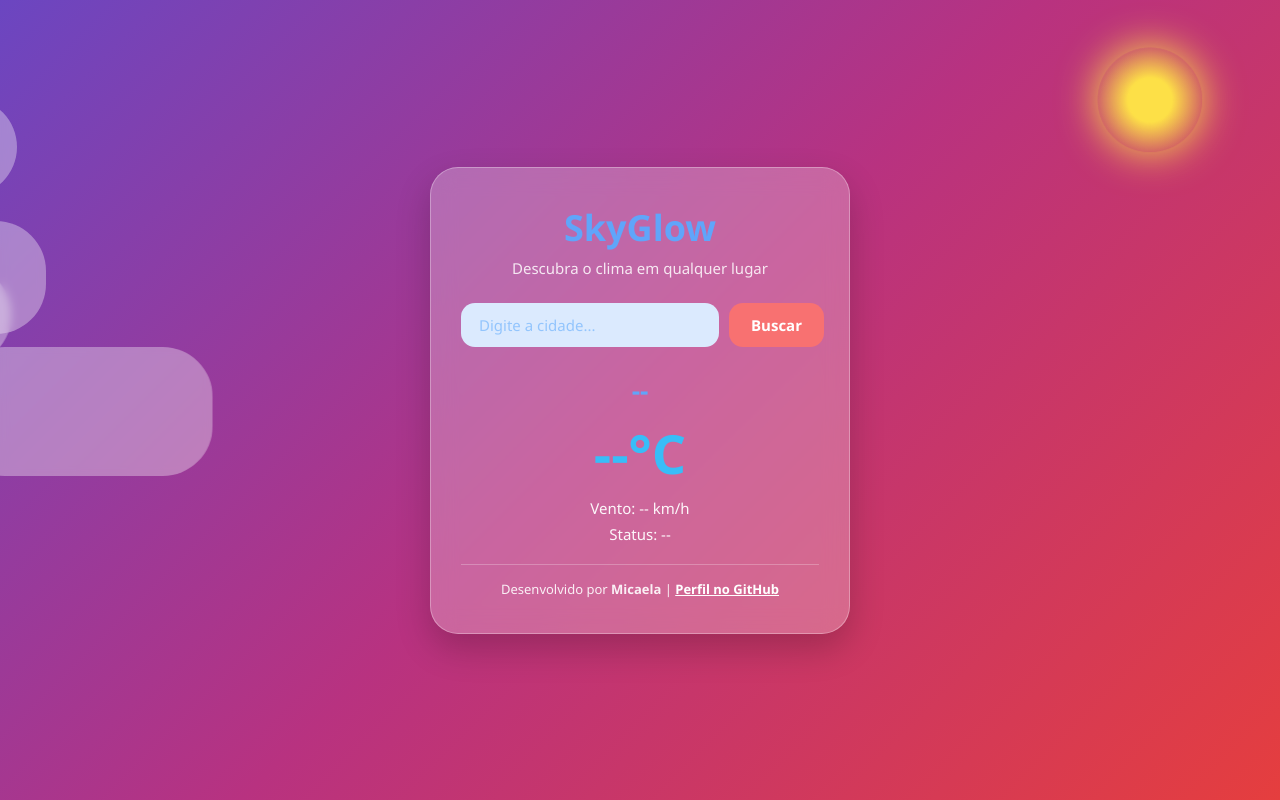
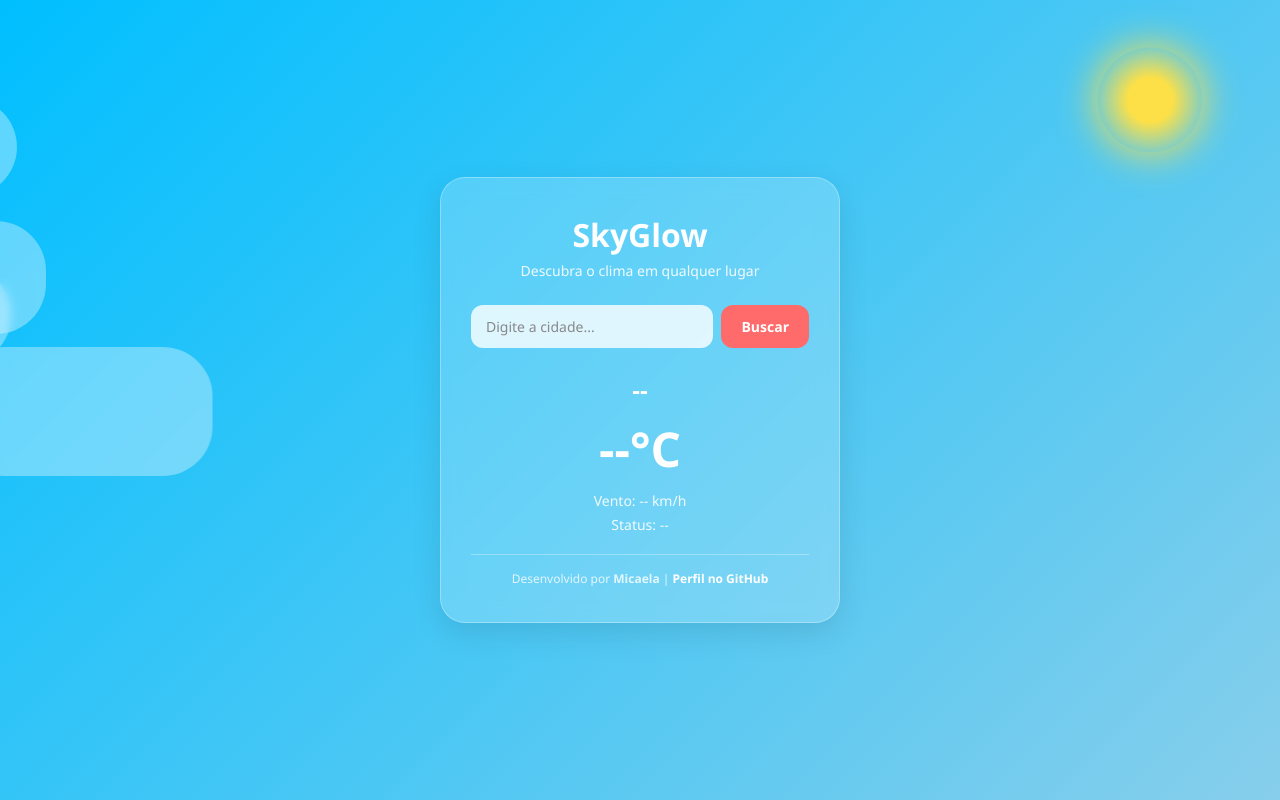
Before and after one commit to micaelacouto/skyglow-weather, a Flask app: page / in a window 1280 px wide. Run offline with Flask 3, Linux system fonts and the light colour scheme.

Commit message:
Ajusta cor do ceu e estilo das nuvens no SkyGlow

```diff
--- a/static/style.css
+++ b/static/style.css
@@ -7,13 +7,20 @@
 
 body {
     min-height: 100vh;
-    background: linear-gradient(135deg, #6b46c1, #b83280, #e53e3e);
+    /* FUNDO AZUL CÉU PADRÃO */
+    background: linear-gradient(135deg, #00BFFF, #87CEEB);
     display: flex;
     justify-content: center;
     align-items: center;
     padding: 20px;
     position: relative;
     overflow-x: hidden;
+    transition: background 0.5s ease; /* Transição suave de cor */
+}
+
+/* CLASSE PARA CÉU NUBLADO (Quando estiver chovendo) */
+body.nublado {
+    background: linear-gradient(135deg, #708090, #A9A9A9);
 }
 
 #weather-bg {
@@ -29,67 +36,66 @@ body {
 .container {
     position: relative;
     z-index: 10;
-    background: rgba(255, 255, 255, 0.25);
-    backdrop-filter: blur(12px);
-    -webkit-backdrop-filter: blur(12px);
+    background: rgba(255, 255, 255, 0.2);
+    backdrop-filter: blur(10px);
+    -webkit-backdrop-filter: blur(10px);
     padding: 35px 30px;
-    border-radius: 28px;
-    box-shadow: 0 15px 35px rgba(0, 0, 0, 0.2);
+    border-radius: 25px;
+    box-shadow: 0 10px 30px rgba(0, 0, 0, 0.1);
     border: 1px solid rgba(255, 255, 255, 0.3);
     width: 100%;
-    max-width: 420px;
+    max-width: 400px;
     text-align: center;
 }
 
 h1 {
-    font-size: 36px;
-    color: #60a5fa;
-    font-weight: 800;
-    margin-bottom: 6px;
+    font-size: 32px;
+    color: #ffffff;
+    font-weight: 700;
+    margin-bottom: 5px;
 }
 
 .subtitle {
-    color: rgba(255, 255, 255, 0.85);
-    font-size: 15px;
+    color: rgba(255, 255, 255, 0.9);
+    font-size: 14px;
     margin-bottom: 25px;
 }
 
 .search-box {
     display: flex;
-    gap: 10px;
+    gap: 8px;
     margin-bottom: 25px;
 }
 
 .search-box input {
     flex: 1;
-    padding: 12px 18px;
+    padding: 12px 15px;
     border: none;
-    border-radius: 14px;
-    font-size: 15px;
+    border-radius: 12px;
+    font-size: 14px;
     outline: none;
-    background: #dbeafe;
-    color: #1e3a8a;
+    background: rgba(255, 255, 255, 0.8);
+    color: #333;
 }
 
 .search-box input::placeholder {
-    color: #93c5fd;
+    color: #888;
 }
 
 .search-box button {
-    padding: 12px 22px;
-    background: #f87171;
+    padding: 12px 20px;
+    background: #ff6b6b;
     color: #ffffff;
     border: none;
-    border-radius: 14px;
+    border-radius: 12px;
     font-weight: bold;
-    font-size: 15px;
+    font-size: 14px;
     cursor: pointer;
-    transition: transform 0.2s, background 0.2s;
+    transition: background 0.2s;
 }
 
 .search-box button:hover {
-    background: #ef4444;
-    transform: scale(1.03);
+    background: #ff4757;
 }
 
 .weather-card {
@@ -97,39 +103,42 @@ h1 {
 }
 
 #cityName {
-    font-size: 26px;
-    color: #60a5fa;
-    font-weight: 700;
-    margin-bottom: 6px;
+    font-size: 24px;
+    color: #ffffff;
+    font-weight: 600;
+    margin-bottom: 5px;
 }
 
 .temp-container {
-    font-size: 54px;
+    font-size: 48px;
     font-weight: 800;
-    color: #38bdf8;
-    margin: 8px 0;
+    color: #ffffff;
+    margin: 10px 0;
 }
 
 .details p {
-    color: rgba(255, 255, 255, 0.95);
-    font-size: 15px;
-    margin: 6px 0;
-    font-weight: 500;
+    color: rgba(255, 255, 255, 0.9);
+    font-size: 14px;
+    margin: 5px 0;
 }
 
 footer {
     margin-top: 20px;
     padding-top: 15px;
-    border-top: 1px solid rgba(255, 255, 255, 0.25);
+    border-top: 1px solid rgba(255, 255, 255, 0.3);
 }
 
 footer p {
-    font-size: 13px;
-    color: rgba(255, 255, 255, 0.9);
+    font-size: 12px;
+    color: rgba(255, 255, 255, 0.8);
 }
 
 footer a {
     color: #ffffff;
     font-weight: bold;
+    text-decoration: none;
+}
+
+footer a:hover {
     text-decoration: underline;
 }
--- a/templates/index.html
+++ b/templates/index.html
@@ -7,6 +7,7 @@
     <link rel="stylesheet" href="{{ url_for('static', filename='style.css') }}">
 </head>
 <body>
+    <!-- Fundo dinâmico para as animações (sol, nuvens, chuva) -->
     <div id="weather-bg"></div>
 
     <div class="container">
```
